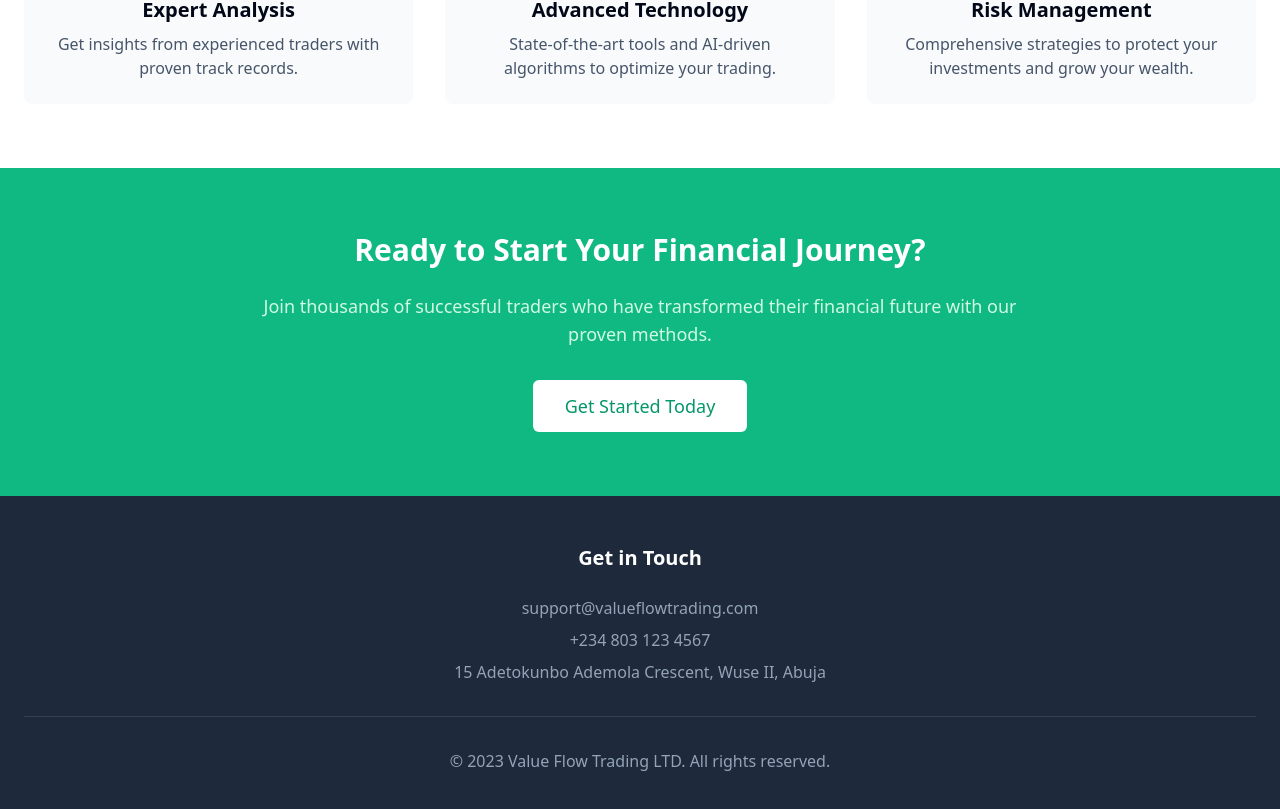
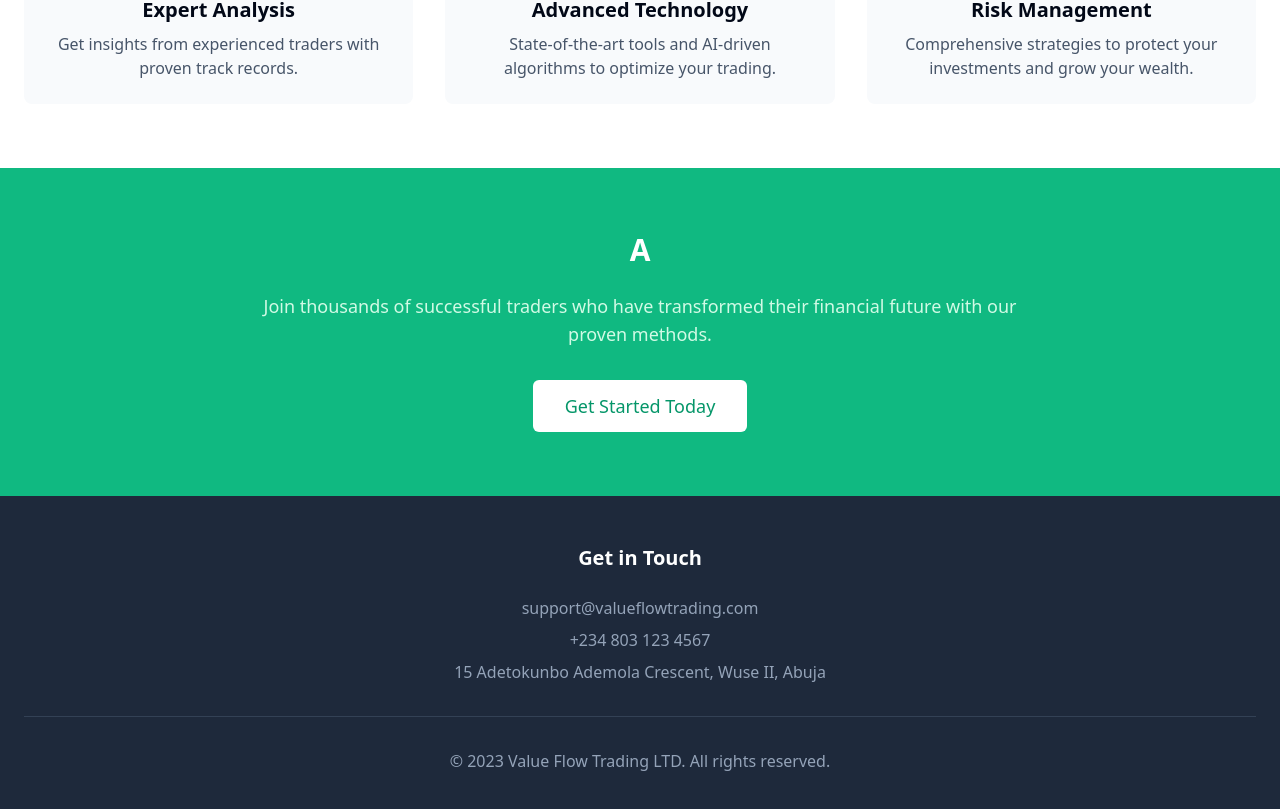
Before and after one commit to mhgideon/portfolio-magic-tools, a React (Vite) app: page / in a window 1280 px wide. Shown: the part 961-1770 px from the top of the page. Built offline with nearby package versions, Linux system fonts and the light colour scheme; the HTML template or start-up script is replaced by a standard one.

Commit message:
Update text in CTA section
Updates the text in the call to action section.

```diff
--- a/src/pages/Index.tsx
+++ b/src/pages/Index.tsx
@@ -141,7 +141,7 @@ const Index = () => {
       <div className="py-16 px-4 sm:px-6 bg-emerald-500">
         <div className="max-w-3xl mx-auto text-center">
           <h2 className="text-3xl font-bold text-white mb-6">
-            Ready to Start Your Financial Journey?
+            A
           </h2>
           <p className="text-emerald-100 mb-8 text-lg">
             Join thousands of successful traders who have transformed their financial future with our proven methods.
@@ -152,7 +152,7 @@ const Index = () => {
         </div>
       </div>
 
-      {/* Footer - Updated to remove links and only show contact and copyright */}
+      {/* Footer */}
       <footer className="bg-slate-800 text-slate-300 py-12 px-4 sm:px-6">
         <div className="max-w-7xl mx-auto text-center">
           <div className="mb-8">
```
